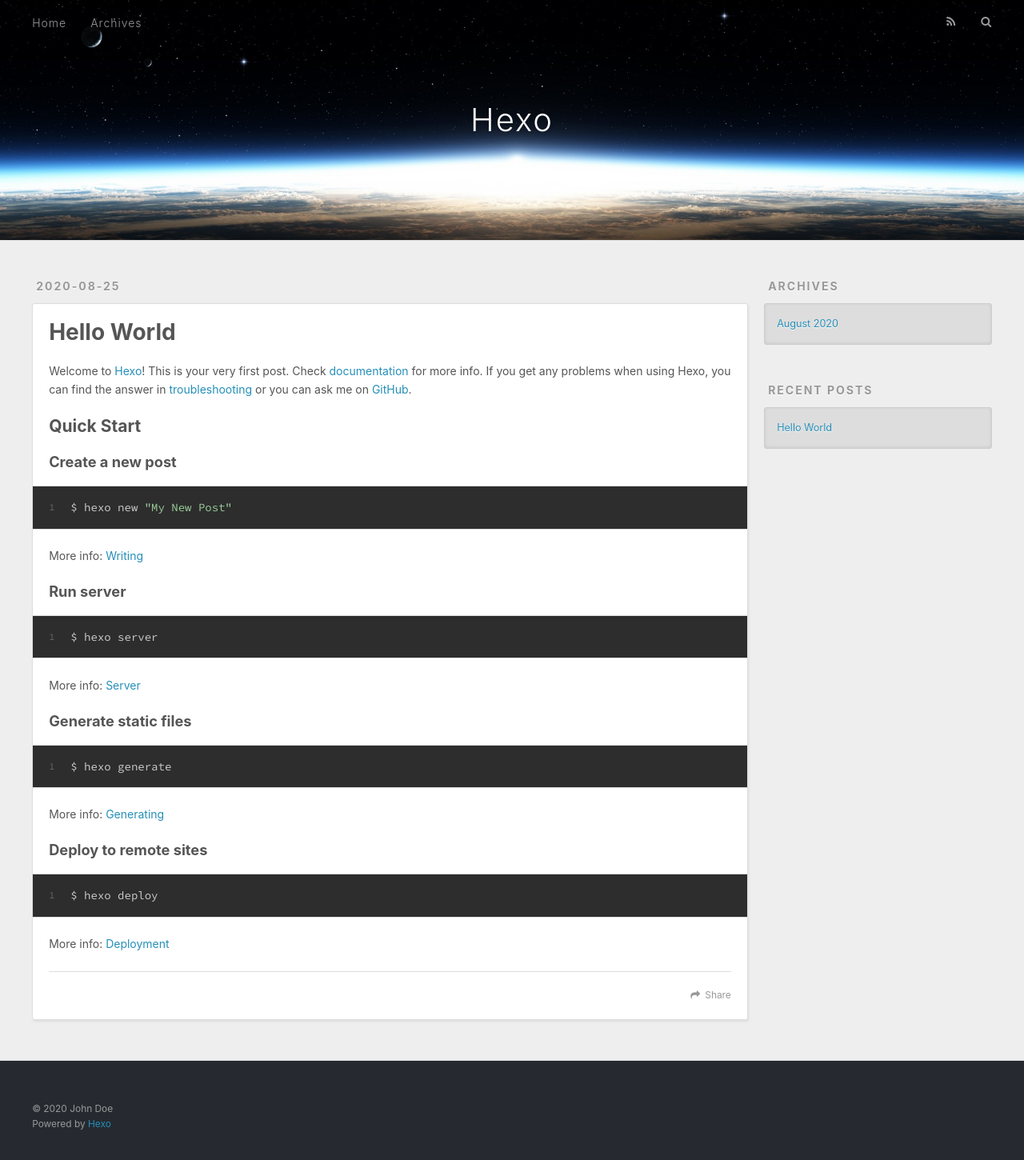
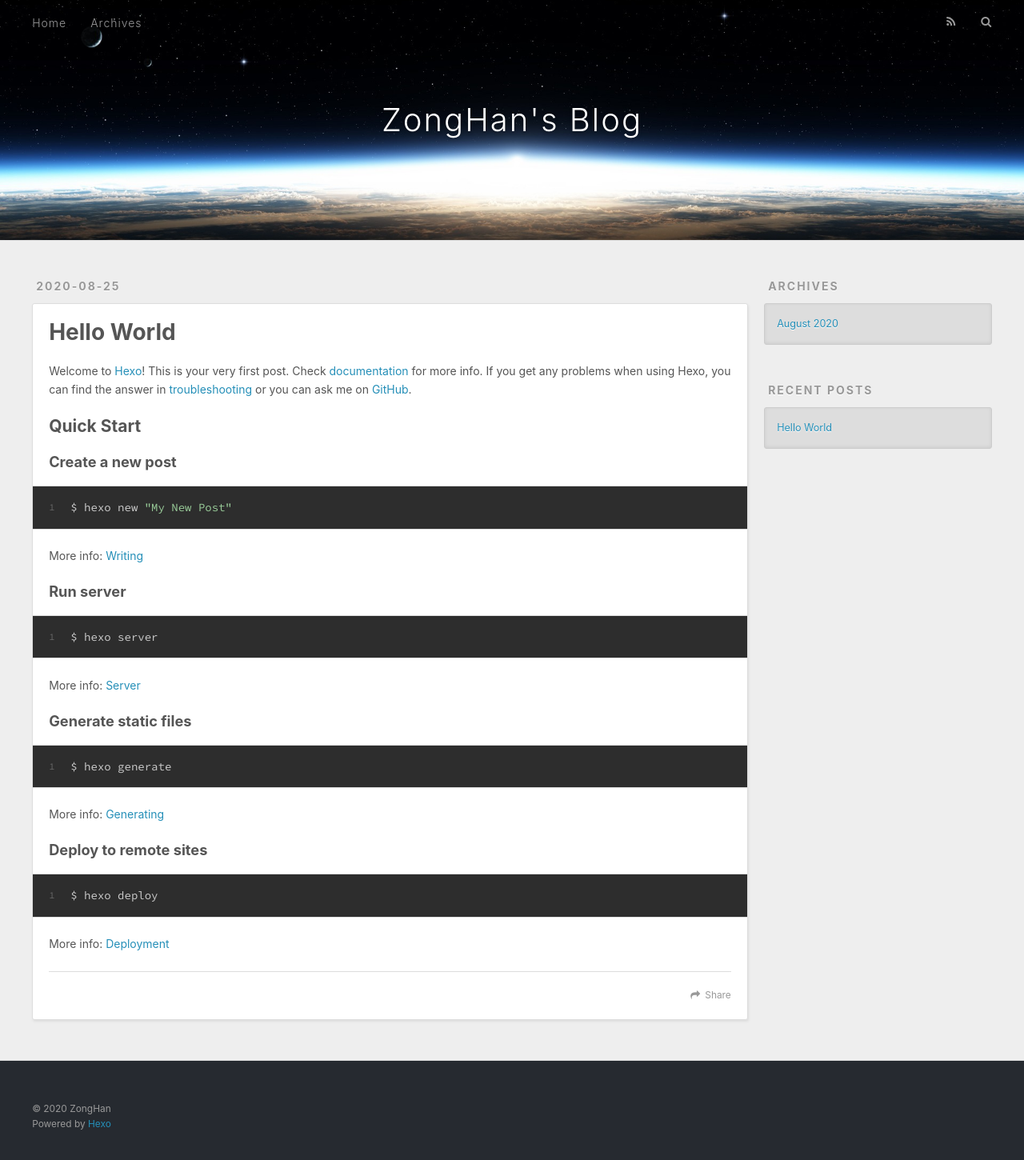
Before and after one commit to ZongHan13/ZongHan13.github.io, a plain HTML site: page index.html in a window 1280 px wide. Shown: the whole page at 80% size. Drawn offline with nearby package versions, Linux system fonts and the light colour scheme.

Commit message:
Site updated: 2020-08-25 20:54:16

```diff
--- a/index.html
+++ b/index.html
@@ -5,17 +5,19 @@
 
 
 
-  <title>Hexo</title>
+  <title>ZongHan&#39;s Blog</title>
   <meta name="viewport" content="width=device-width, initial-scale=1, maximum-scale=1">
-  <meta property="og:type" content="website">
-<meta property="og:title" content="Hexo">
+  <meta name="description" content="Beginner in Bigdata &amp; Saprk,Hadoop">
+<meta property="og:type" content="website">
+<meta property="og:title" content="ZongHan&#39;s Blog">
 <meta property="og:url" content="http://yoursite.com/index.html">
-<meta property="og:site_name" content="Hexo">
+<meta property="og:site_name" content="ZongHan&#39;s Blog">
+<meta property="og:description" content="Beginner in Bigdata &amp; Saprk,Hadoop">
 <meta property="og:locale" content="en_US">
-<meta property="article:author" content="John Doe">
+<meta property="article:author" content="ZongHan">
 <meta name="twitter:card" content="summary">
 
-    <link rel="alternate" href="/atom.xml" title="Hexo" type="application/atom+xml">
+    <link rel="alternate" href="/atom.xml" title="ZongHan&#39;s Blog" type="application/atom+xml">
 
 
     <link rel="icon" href="/favicon.png">
@@ -36,7 +38,7 @@
   <div id="header-outer" class="outer">
     <div id="header-title" class="inner">
       <h1 id="logo-wrap">
-        <a href="/" id="logo">Hexo</a>
+        <a href="/" id="logo">ZongHan&#39;s Blog</a>
       </h1>
 
     </div>
@@ -159,7 +161,7 @@
 
   <div class="outer">
     <div id="footer-info" class="inner">
-      &copy; 2020 John Doe<br>
+      &copy; 2020 ZongHan<br>
       Powered by <a href="http://hexo.io/" target="_blank">Hexo</a>
     </div>
   </div>
```
Also changed, not shown: 2020/08/25/hello-world/index.html (+6 -6 lines), archives/2020/08/index.html (+10 -8 lines), archives/2020/index.html (+10 -8 lines), archives/index.html (+10 -8 lines).
